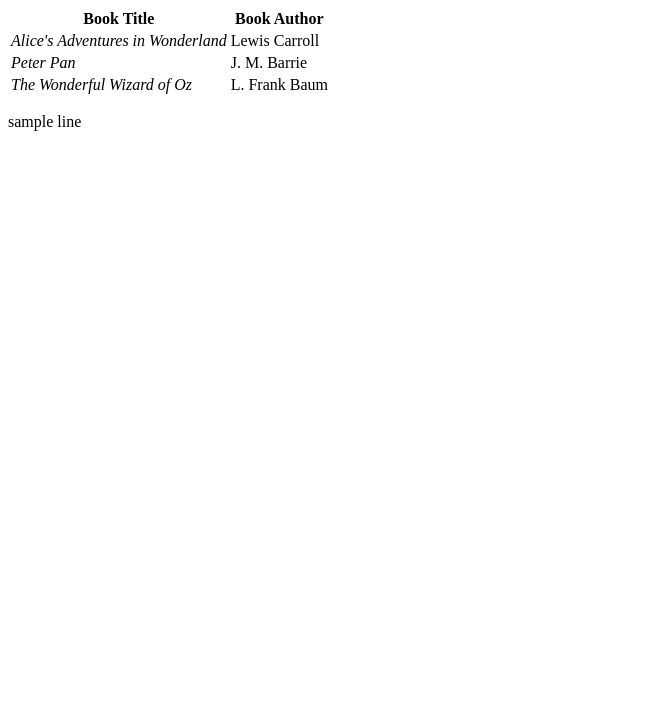
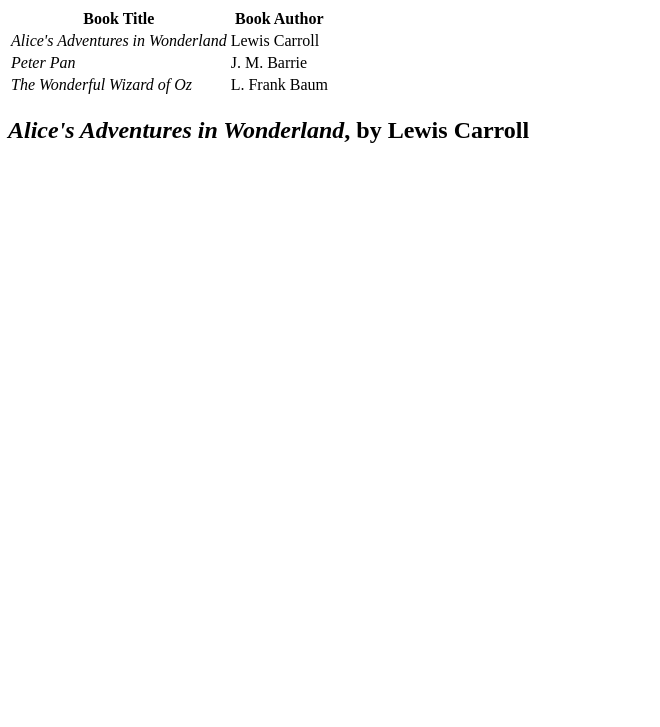
Before and after one commit to Christian-Miranda/webdev_lab3, a plain HTML site: page index.html in a window 1280 px wide. Shown: the part 73-800 px from the top of the page, without its empty margins (0-660 px from the left). Drawn offline with Linux system fonts and the light colour scheme.

Commit message:
Added the first subheading
I was confused about how to put both bolded and italic text, then realized that the book title was italic while the rest was not, so it was to italic that section and them bold the rest.
Example:
<strong><em>book title</em>, author</strong>

```diff
--- a/index.html
+++ b/index.html
@@ -26,6 +26,6 @@
         <td>L. Frank Baum</td>
       </tr>
     </table>
-    <p>sample line</p>
+    <h2><strong><em>Alice's Adventures in Wonderland</em>, by Lewis Carroll</strong></h2>
   </body>
 </html>
```
